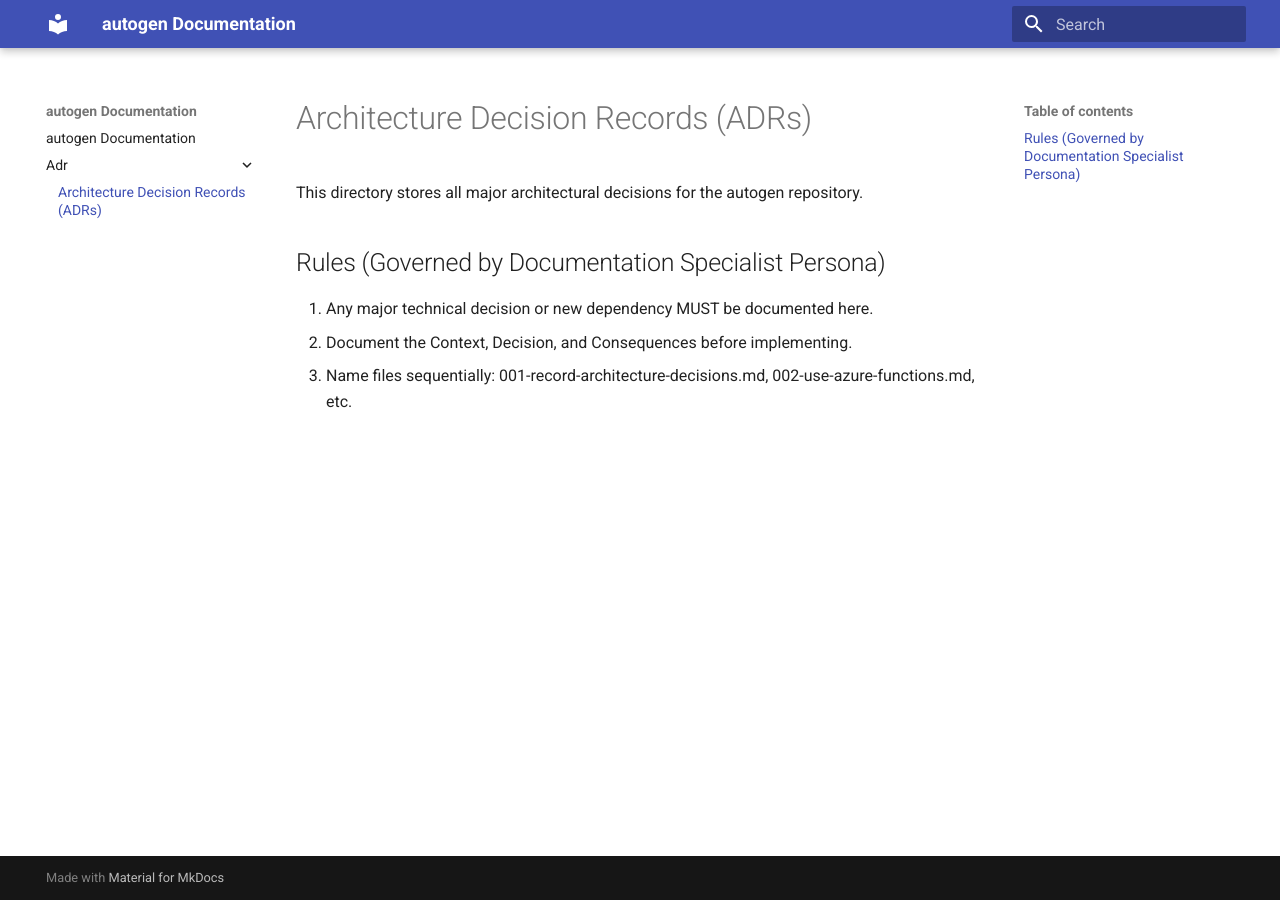
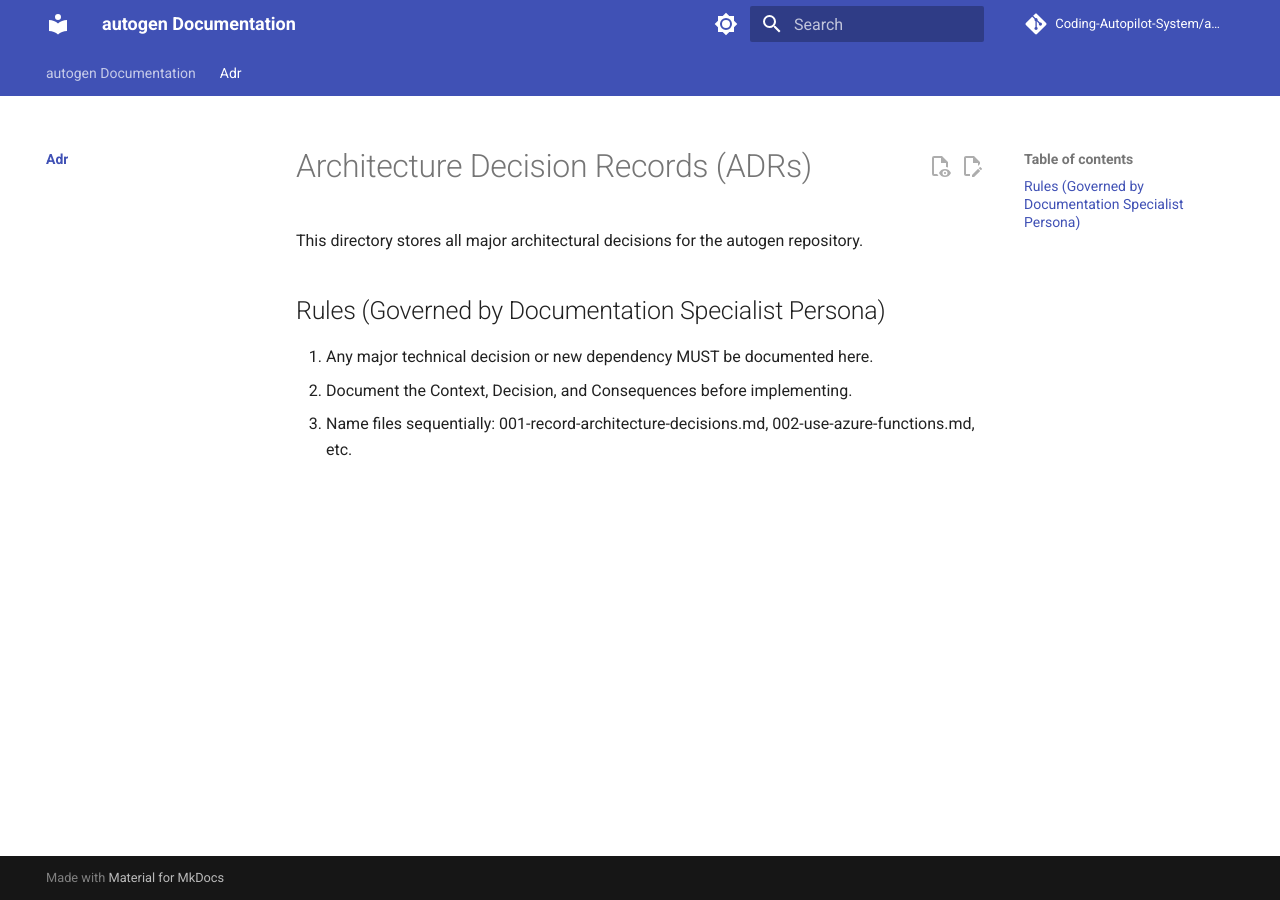
Before and after one commit to Coding-Autopilot-System/autogen, an MkDocs documentation site: the page built from docs/adr/README.md, in a window 1280 px wide. Built offline with MkDocs 1.6.1 and Material for MkDocs 9.7.7, drawn with Linux system fonts in a browser that asks for light colours; comment, search, counter and statistics services are not loaded.

Commit message:
gsd:quick ui: inject elite mkdocs material configuration

```diff
--- a/mkdocs.yml
+++ b/mkdocs.yml
@@ -1,3 +1,61 @@
 site_name: autogen Documentation
+site_description: Autonomous GitHub workflow engine for the Coding Autopilot System.
+site_url: https://Coding-Autopilot-System.github.io/gsd-orchestrator/
+
 theme:
   name: material
+  font:
+    text: Roboto
+    code: Roboto Mono
+  palette:
+    # Palette toggle for light mode
+    - media: "(prefers-color-scheme: light)"
+      scheme: default
+      primary: indigo
+      accent: blue
+      toggle:
+        icon: material/brightness-7
+        name: Switch to dark mode
+    # Palette toggle for dark mode
+    - media: "(prefers-color-scheme: dark)"
+      scheme: slate
+      primary: indigo
+      accent: blue
+      toggle:
+        icon: material/brightness-4
+        name: Switch to light mode
+  features:
+    - navigation.tabs
+    - navigation.sections
+    - navigation.top
+    - navigation.indexes
+    - search.suggest
+    - search.highlight
+    - search.share
+    - content.code.copy
+    - content.action.edit
+    - content.action.view
+
+repo_name: Coding-Autopilot-System/autogen
+repo_url: https://github.com/Coding-Autopilot-System/autogen
+edit_uri: edit/main/docs/
+
+markdown_extensions:
+  - pymdownx.highlight:
+      anchor_linenums: true
+      line_spans: __span
+      pygments_lang_class: true
+  - pymdownx.inlinehilite
+  - pymdownx.snippets
+  - pymdownx.superfences:
+      custom_fences:
+        - name: mermaid
+          class: mermaid
+          format: !!python/name:pymdownx.superfences.fence_code_format
+  - admonition
+  - pymdownx.details
+  - pymdownx.tasklist:
+      custom_checkbox: true
+
+plugins:
+  - search
```
